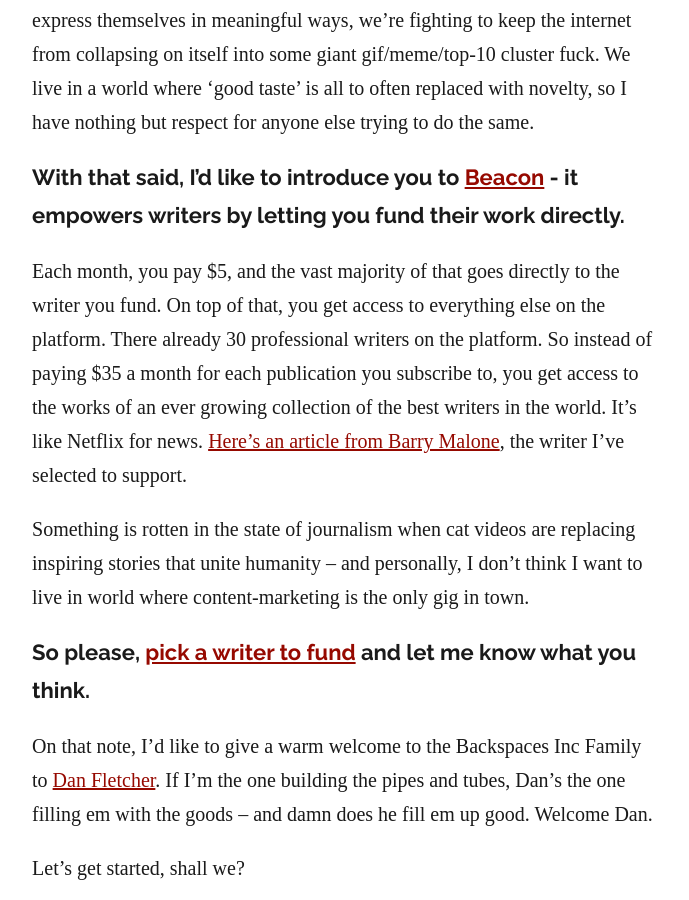
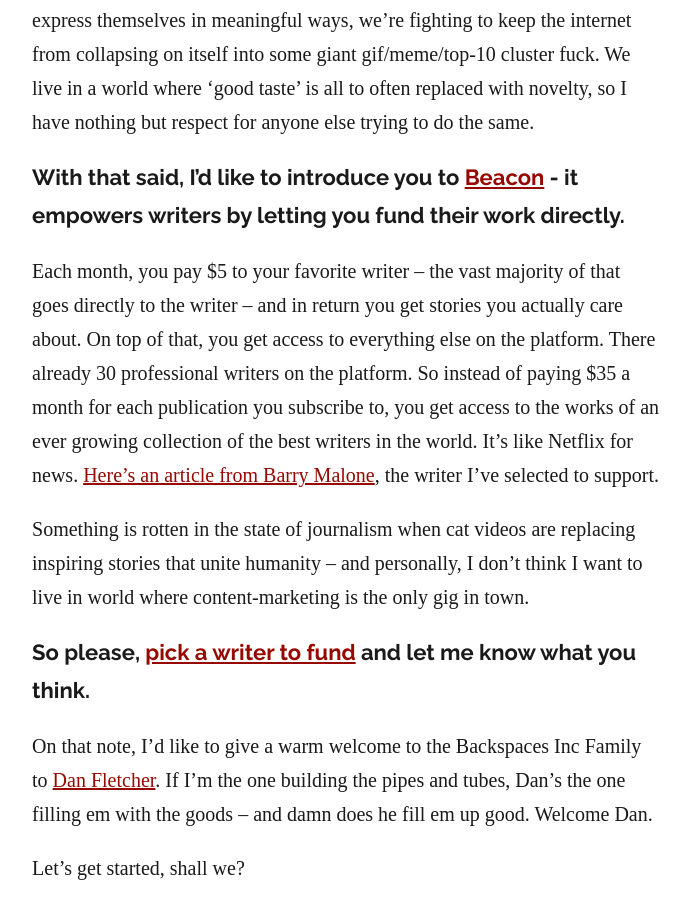
Before and after one commit to dmitric/dmitric.github.io, a Jekyll site: the page built from _posts/2013-09-17-beacon.markdown, in a window 1280 px wide and 900 px high, scrolled down 968 px. Shown: the whole window, without its empty margins (294-983 px from the left). Built offline with Jekyll 4.4.1, drawn with Linux system fonts in a browser that asks for light colours; some web fonts are replaced; comment, search, counter and statistics services are not loaded.

Commit message:
beacon post

```diff
--- a/_posts/2013-09-17-beacon.markdown
+++ b/_posts/2013-09-17-beacon.markdown
@@ -20,7 +20,7 @@
 
 ## With that said, I'd like to introduce you to [Beacon](http://beaconreader.com) - it empowers writers by letting you fund their work directly.
 
-Each month, you pay $5, and the vast majority of that goes directly to the writer you fund. On top of that, you get access to everything else on the platform. There already 30 professional writers on the platform. So instead of paying $35 a month for each publication you subscribe to, you get access to the works of an ever growing collection of the best writers in the world. It's like Netflix for news. [Here's an article from Barry Malone](http://www.beaconreader.com/barry-malone/birthplace-of-aids), the writer I've selected to support.
+Each month, you pay $5 to your favorite writer -- the vast majority of that goes directly to the writer -- and in return you get stories you actually care about. On top of that, you get access to everything else on the platform. There already 30 professional writers on the platform. So instead of paying $35 a month for each publication you subscribe to, you get access to the works of an ever growing collection of the best writers in the world. It's like Netflix for news. [Here's an article from Barry Malone](http://www.beaconreader.com/barry-malone/birthplace-of-aids), the writer I've selected to support.
 
 Something is rotten in the state of journalism when cat videos are replacing inspiring stories that unite humanity -- and personally, I don't think I want to live in world where content-marketing is the only gig in town.
 
```
